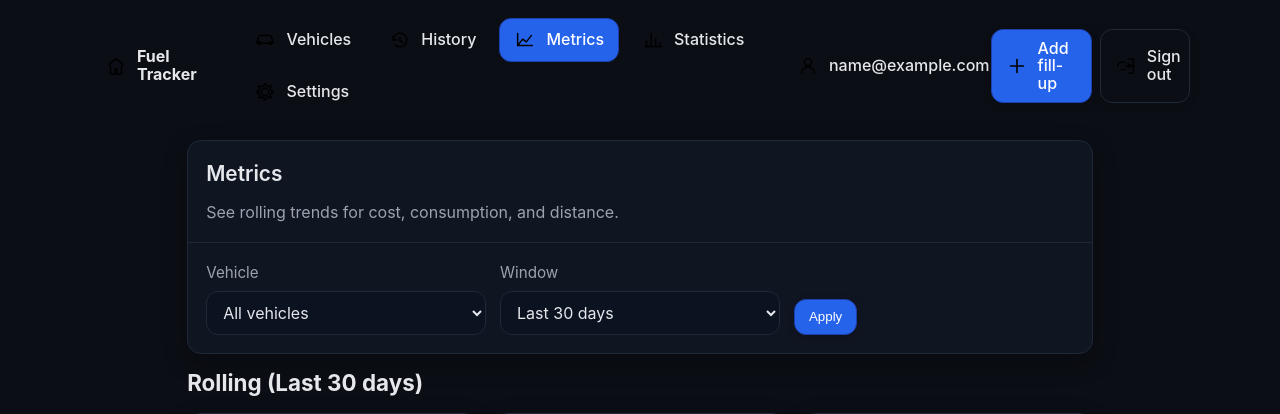
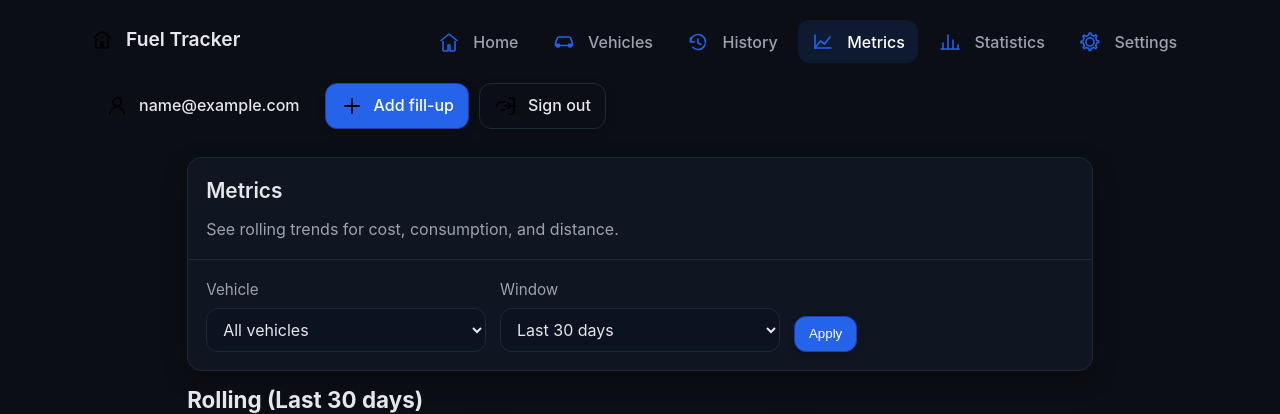
Before and after one commit to Rubenssio/fuel_tracker, a Django app: page /metrics in a window 1280 px wide. Shown: the top 414 px of the page. Run offline with Django 4.2, Linux system fonts and the light colour scheme; the visitor is signed in with stand-in values (Sample User, id 1); data that the repository does not hold is empty.

Commit message:
Refactor navigation and harden error templates

```diff
--- /dev/null
+++ b/core/templatetags/nav.py
@@ -0,0 +1,89 @@
+"""Navigation helpers for templates."""
+from __future__ import annotations
+
+from typing import Any
+
+from django import template
+from django.urls import reverse
+
+register = template.Library()
+
+
+@register.simple_tag(takes_context=True)
+def nav_items(context: template.Context) -> list[dict[str, Any]]:
+    """Return navigation items with active state for the current request."""
+    request = context.get("request")
+    path = getattr(request, "path", "/")
+    match = getattr(request, "resolver_match", None)
+    current_view = getattr(match, "view_name", "") if match else ""
+    current_name = getattr(match, "url_name", "") if match else ""
+
+    config = [
+        {
+            "name": "Home",
+            "url_name": "home",
+            "icon": "home",
+            "matches": {"home"},
+        },
+        {
+            "name": "Vehicles",
+            "url_name": "vehicle-list",
+            "icon": "car",
+            "matches": {
+                "vehicle-list",
+                "vehicle-add",
+                "vehicle-edit",
+                "vehicle-delete",
+            },
+        },
+        {
+            "name": "History",
+            "url_name": "history-list",
+            "icon": "history",
+            "matches": {"history-list", "fillup-edit", "fillup-delete", "fillup-add"},
+        },
+        {
+            "name": "Metrics",
+            "url_name": "metrics",
+            "icon": "chart",
+            "matches": {"metrics"},
+        },
+        {
+            "name": "Statistics",
+            "url_name": "statistics",
+            "icon": "stats",
+            "matches": {"statistics"},
+        },
+        {
+            "name": "Settings",
+            "url_name": "profiles:settings",
+            "icon": "gear",
+            "matches": {"profiles:settings", "settings"},
+        },
+    ]
+
+    items: list[dict[str, Any]] = []
+
+    for entry in config:
+        url = reverse(entry["url_name"])
+        matches = entry["matches"]
+
+        active = False
+        if entry["url_name"] == "home":
+            active = path == "/" or current_name == "home" or current_view == "home"
+        else:
+            if current_name in matches or current_view in matches:
+                active = True
+            elif path.startswith(url):
+                active = True
+
+        items.append(
+            {
+                "name": entry["name"],
+                "url": url,
+                "icon": entry["icon"],
+                "active": active,
+            }
+        )
+
+    return items
--- a/static/css/app.css
+++ b/static/css/app.css
@@ -219,13 +219,86 @@ p {
   color: #fff;
 }
 
+.site-header {
+  padding: 20px 0;
+  display: flex;
+  align-items: center;
+  gap: 20px;
+  justify-content: space-between;
+  flex-wrap: wrap;
+}
+
+.brand-link {
+  display: inline-flex;
+  align-items: center;
+  gap: 12px;
+  font-weight: 600;
+  font-size: 1.2rem;
+  color: var(--text);
+  text-decoration: none;
+}
+
+.brand-link:hover {
+  color: var(--text);
+  text-decoration: none;
+}
+
+.primary-nav {
+  display: flex;
+  align-items: center;
+  gap: 8px;
+  flex-wrap: wrap;
+  justify-content: center;
+}
+
+.nav-link {
+  display: inline-flex;
+  align-items: center;
+  gap: 12px;
+  padding: 0.6rem 0.8rem;
+  border-radius: 12px;
+  color: var(--muted);
+  font-weight: 500;
+  text-decoration: none;
+  transition: background .2s ease, color .2s ease;
+}
+
+.nav-link:hover {
+  background: rgba(255, 255, 255, 0.05);
+  color: var(--text);
+  text-decoration: none;
+}
+
+.nav-link.active {
+  background: rgba(37, 99, 235, .14);
+  color: #fff;
+}
+
+.nav-icon svg {
+  width: 24px;
+  height: 24px;
+  display: block;
+}
+
+.nav-label {
+  line-height: 1;
+}
+
+.header-actions {
+  display: flex;
+  gap: 10px;
+  align-items: center;
+  flex-wrap: wrap;
+  justify-content: flex-end;
+}
+
 .btn-icon {
   padding: 10px;
 }
 
 .icon {
-  width: 22px;
-  height: 22px;
+  width: 24px;
+  height: 24px;
   display: inline-block;
   vertical-align: -4px;
 }
--- a/templates/base.html
+++ b/templates/base.html
@@ -10,30 +10,15 @@
     <link rel="stylesheet" href="{% static 'css/app.css' %}">
 </head>
 <body>
-    {% with url_name=request.resolver_match.url_name|default:'' %}
-        <header class="container" style="padding:18px 0;display:flex;align-items:center;gap:16px;justify-content:space-between">
-            <a href="{% url 'home' %}" class="btn btn-ghost" style="gap:10px">
+    <header class="container site-header">
+        <div class="brand">
+            <a href="{% url 'home' %}" class="brand-link">
                 <img src="{% static 'icons/home.svg' %}" class="icon" alt="">
-                <strong>Fuel Tracker</strong>
+                <span>Fuel Tracker</span>
             </a>
-            <nav style="display:flex;gap:8px;flex-wrap:wrap">
-                <a href="{% url 'vehicle-list' %}" class="btn btn-ghost{% if url_name == 'vehicle-list' or url_name == 'vehicle-add' or url_name == 'vehicle-edit' or url_name == 'vehicle-delete' %} active{% endif %}">
-                    <img src="{% static 'icons/car.svg' %}" class="icon" alt=""> Vehicles
-                </a>
-                <a href="{% url 'history-list' %}" class="btn btn-ghost{% if url_name == 'history-list' or url_name == 'fillup-edit' or url_name == 'fillup-delete' %} active{% endif %}">
-                    <img src="{% static 'icons/history.svg' %}" class="icon" alt=""> History
-                </a>
-                <a href="{% url 'metrics' %}" class="btn btn-ghost{% if url_name == 'metrics' %} active{% endif %}">
-                    <img src="{% static 'icons/chart.svg' %}" class="icon" alt=""> Metrics
-                </a>
-                <a href="{% url 'statistics' %}" class="btn btn-ghost{% if url_name == 'statistics' %} active{% endif %}">
-                    <img src="{% static 'icons/stats.svg' %}" class="icon" alt=""> Statistics
-                </a>
-                <a href="{% url 'profiles:settings' %}" class="btn btn-ghost{% if url_name == 'settings' %} active{% endif %}">
-                    <img src="{% static 'icons/settings.svg' %}" class="icon" alt=""> Settings
-                </a>
-            </nav>
-            <div style="display:flex;gap:8px">
+        </div>
+        {% include "partials/nav.html" %}
+        <div class="header-actions">
             {% if request.user.is_authenticated %}
                 <span class="btn btn-ghost"><img src="{% static 'icons/user.svg' %}" class="icon" alt=""> {{ request.user.email }}</span>
                 <a href="{% url 'fillup-add' %}?next={{ request.get_full_path|urlencode }}" class="btn btn-primary"><img src="{% static 'icons/plus.svg' %}" class="icon" alt=""> Add fill-up</a>
@@ -43,7 +28,6 @@
             {% endif %}
         </div>
     </header>
-    {% endwith %}
     {% if messages %}
         <div class="messages container">
             <ul>
--- a/templates/partials/nav.html
+++ b/templates/partials/nav.html
@@ -1,17 +1,12 @@
-<nav>
-    <a href="/">Home</a>
-    {% if request.user.is_authenticated %}
-        <a href="/settings">Settings</a>
-        <a href="/vehicles">Vehicles</a>
-        <a href="/history">History</a>
-        <a href="/metrics">Metrics</a>
-        <a href="/statistics">Statistics</a>
-        <a href="/fillups/add?next={{ request.path|urlencode }}">Add Fill-Up</a>
-        <a href="/account/export">Export data (CSV)</a>
-        <a href="/account/delete">Delete account</a>
-        <a href="/auth/signout">Sign Out</a>
-    {% else %}
-        <a href="/auth/signin">Sign In</a>
-        <a href="/auth/signup">Sign Up</a>
-    {% endif %}
+{% load nav %}
+<nav class="primary-nav" aria-label="Main navigation">
+    {% nav_items as NAV %}
+    {% for item in NAV %}
+        <a href="{{ item.url }}" class="nav-link{% if item.active %} active{% endif %}"{% if item.active %} aria-current="page"{% endif %}>
+            <span class="nav-icon" aria-hidden="true">
+                {% include "icons/"|add:item.icon|add:".svg" %}
+            </span>
+            <span class="nav-label">{{ item.name }}</span>
+        </a>
+    {% endfor %}
 </nav>
```
Also changed, not shown: templates/errors/404.html (+14 -11 lines), templates/errors/500.html (+14 -11 lines), core/templatetags/__init__.py (added), templates/icons/car.svg (added), templates/icons/chart.svg (added), templates/icons/gear.svg (added), templates/icons/history.svg (added), templates/icons/home.svg (added), templates/icons/stats.svg (added). Lines whose indentation alone changed are shown as unchanged.
